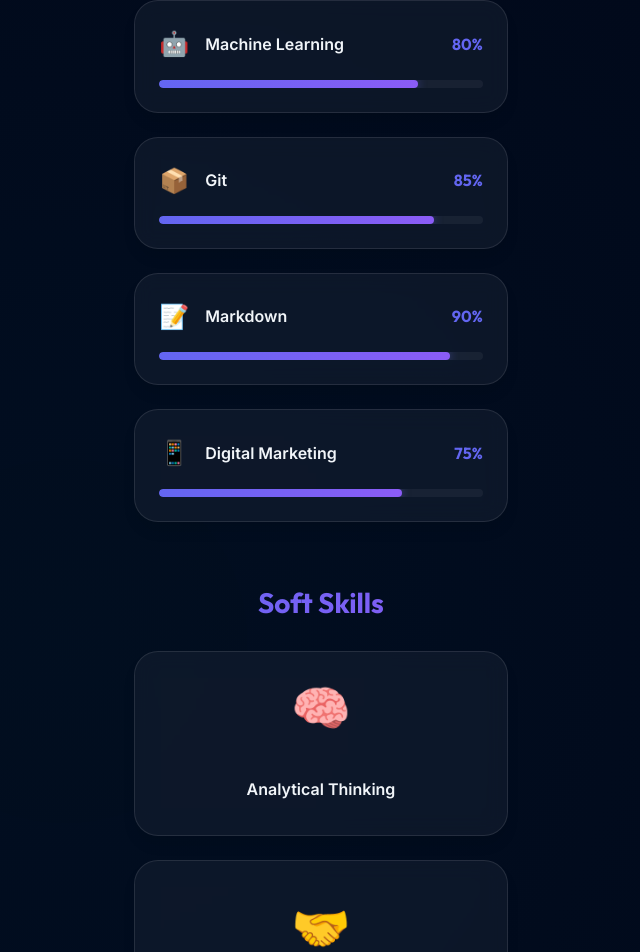
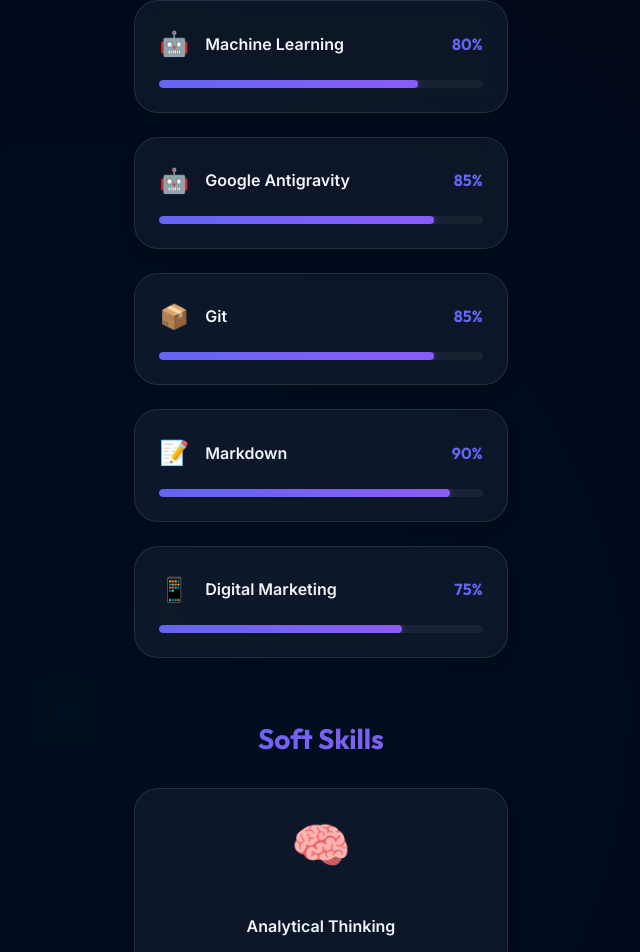
Before and after one commit to sanjay3105/my-portfolio, a Next.js app: page / in a window 1280 px wide. Shown: the part 4516-5468 px from the top of the page, without its empty margins (319-959 px from the left). Built offline with nearby package versions, Linux system fonts and the light colour scheme.

Commit message:
Add Google Antigravity AI tool to technical skills

```diff
--- a/components/Skills.tsx
+++ b/components/Skills.tsx
@@ -6,6 +6,7 @@ export default function Skills() {
     { name: 'HTML/CSS', level: 88, icon: '🎨' },
     { name: 'OpenCV', level: 85, icon: '👁️' },
     { name: 'Machine Learning', level: 80, icon: '🤖' },
+    { name: 'Google Antigravity', level: 85, icon: '🤖' },
     { name: 'Git', level: 85, icon: '📦' },
     { name: 'Markdown', level: 90, icon: '📝' },
     { name: 'Digital Marketing', level: 75, icon: '📱' },
```
